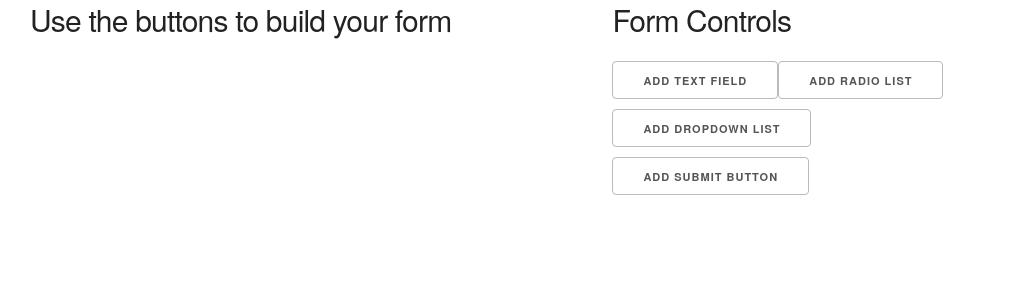
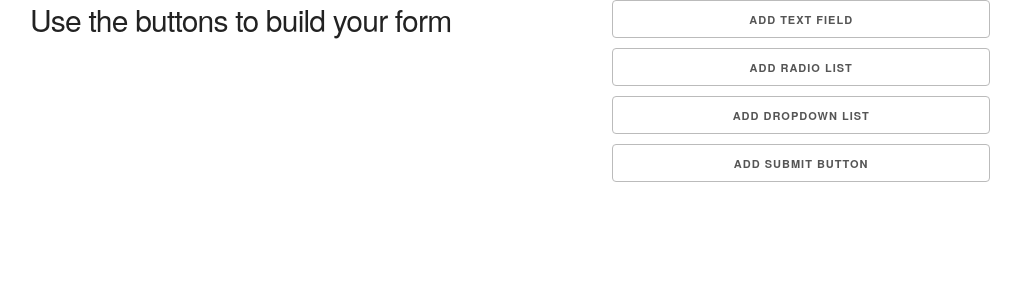
Before and after one commit to siennamw/form-builder-react, a React (Create React App) app: page / in a window 1280 px wide. Shown: the top 300 px of the page, without its empty margins (130-1151 px from the left). Built offline with nearby package versions, Linux system fonts and the light colour scheme.

Commit message:
update form controls

```diff
--- a/src/FormControls.js
+++ b/src/FormControls.js
@@ -29,18 +29,17 @@ class FormControls extends Component {
 
   render() {
     return (
-      <div>
-        <h4>Form Controls</h4>
-        <button onClick={this.handleTextField}>
+      <div id="form-controls">
+        <button className="u-full-width" onClick={this.handleTextField}>
           Add Text Field
         </button>
-        <button onClick={this.handleRadioList}>
+        <button className="u-full-width" onClick={this.handleRadioList}>
           Add Radio List
         </button>
-        <button onClick={this.handleDropdownList}>
+        <button className="u-full-width" onClick={this.handleDropdownList}>
           Add Dropdown List
         </button>
-        <button onClick={this.handleSubmitButton}>
+        <button className="u-full-width" onClick={this.handleSubmitButton}>
           Add Submit Button
         </button>
       </div>
```
